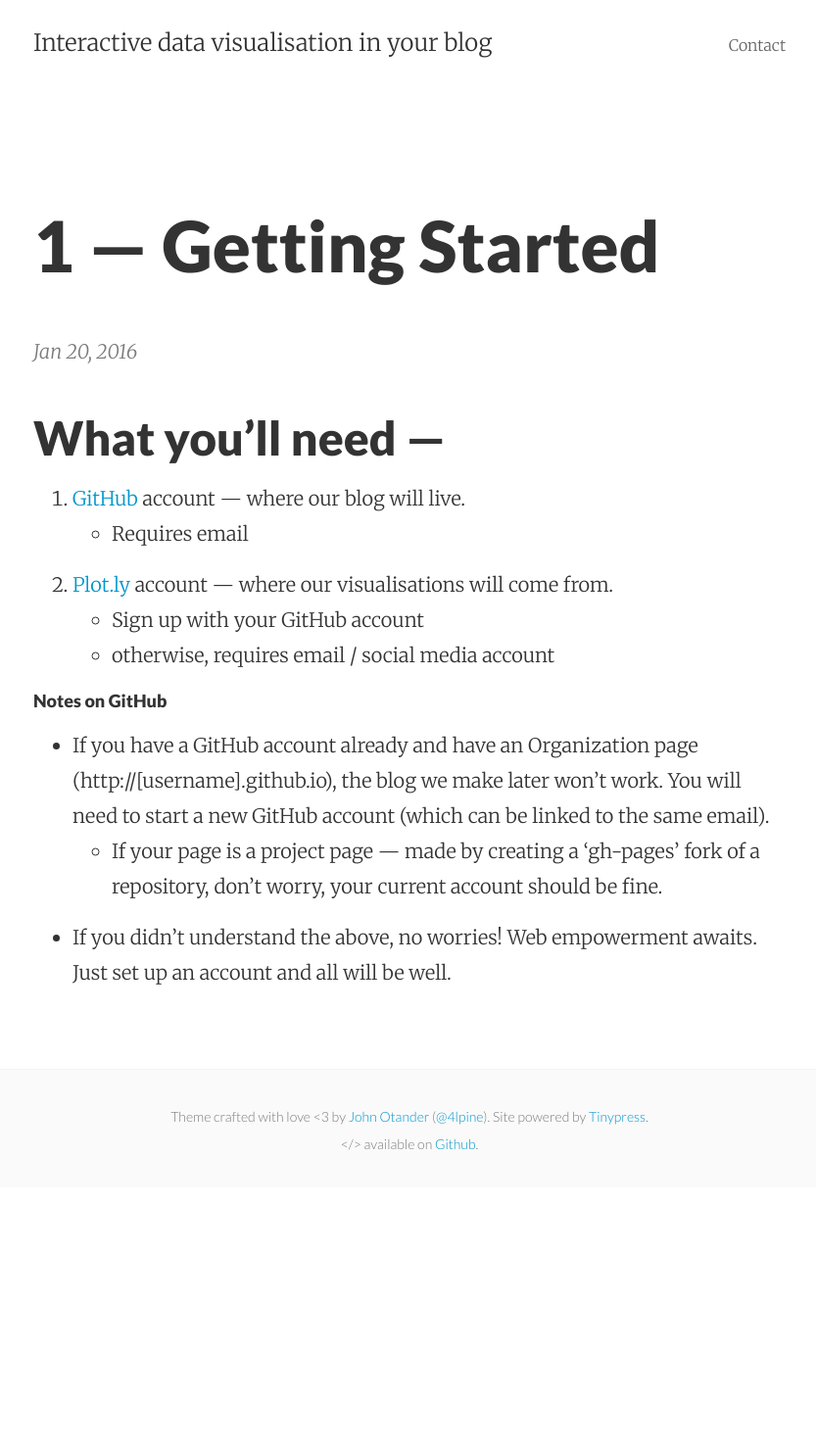
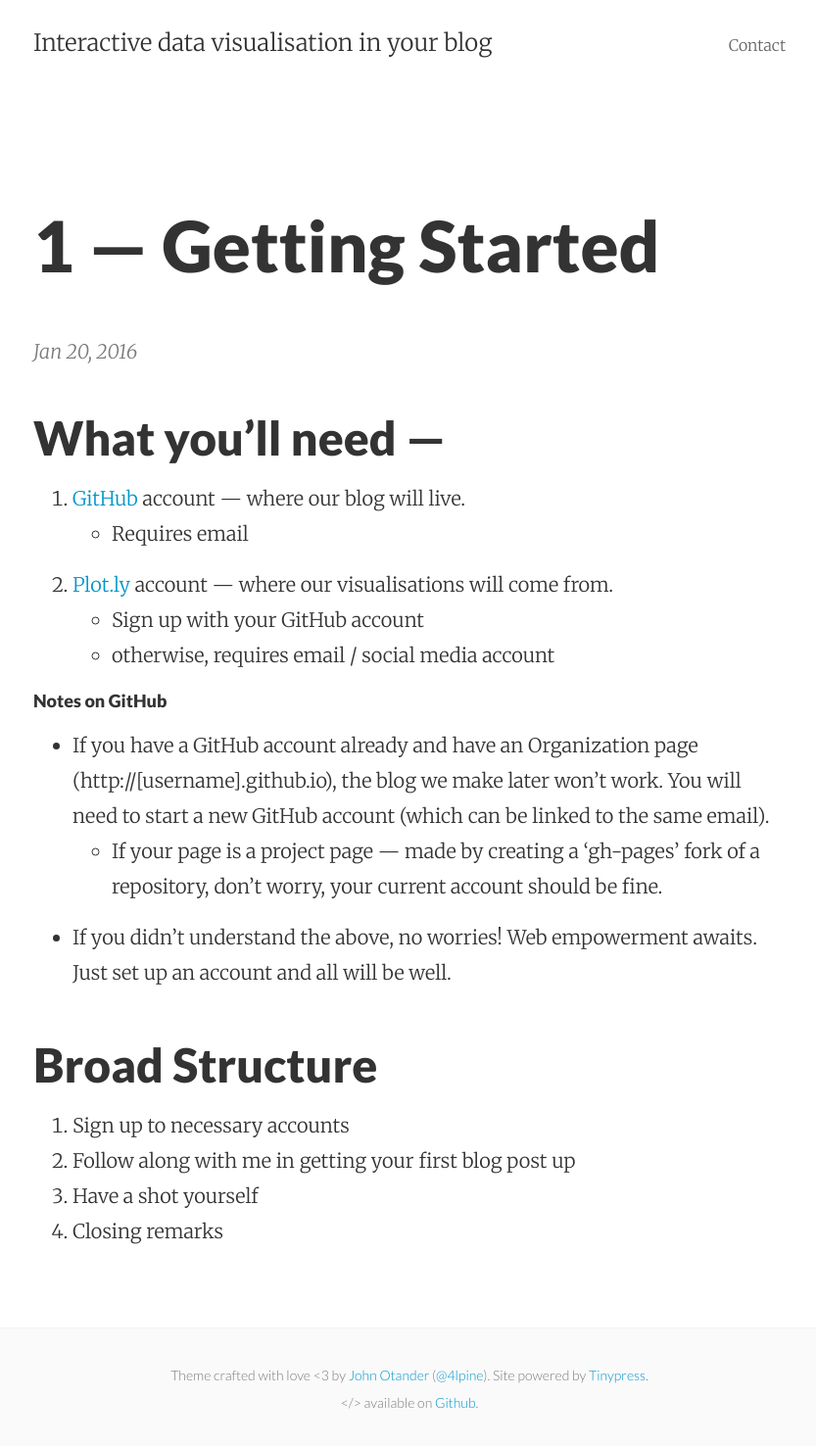
Before and after one commit to dataviz-blog/dataviz-blog.github.io, a Jekyll site: the page built from _posts/2016-01-20-1-getting-started.markdown, in a window 1280 px wide. Shown: the whole page at 98% size, without its empty margins (222-1055 px from the left). Built offline with Jekyll 4.4.1, drawn with Linux system fonts in a browser that asks for light colours; before the commit the page ends 1212 px from its top, so only the background shows below that.

Commit message:
Post update: 1 — Getting Started

```diff
--- a/_posts/2016-01-20-1-getting-started.markdown
+++ b/_posts/2016-01-20-1-getting-started.markdown
@@ -12,10 +12,18 @@ layout: post
    * otherwise, requires email / social media account
 
 
-
-
 #### Notes on GitHub
 
 * If you have a GitHub account already and have an Organization page (http://[username].github.io), the blog we make later won't work.  You will need to start a new GitHub account (which can be linked to the same email).
     * If your page is a project page — made by creating a 'gh-pages' fork of a repository, don't worry, your current account should be fine.
 * If you didn't understand the above, no worries!  Web empowerment awaits.  Just set up an account and all will be well.
+
+
+
+
+## Broad Structure
+
+1. Sign up to necessary accounts
+2. Follow along with me in getting your first blog post up
+3. Have a shot yourself
+4. Closing remarks
```
